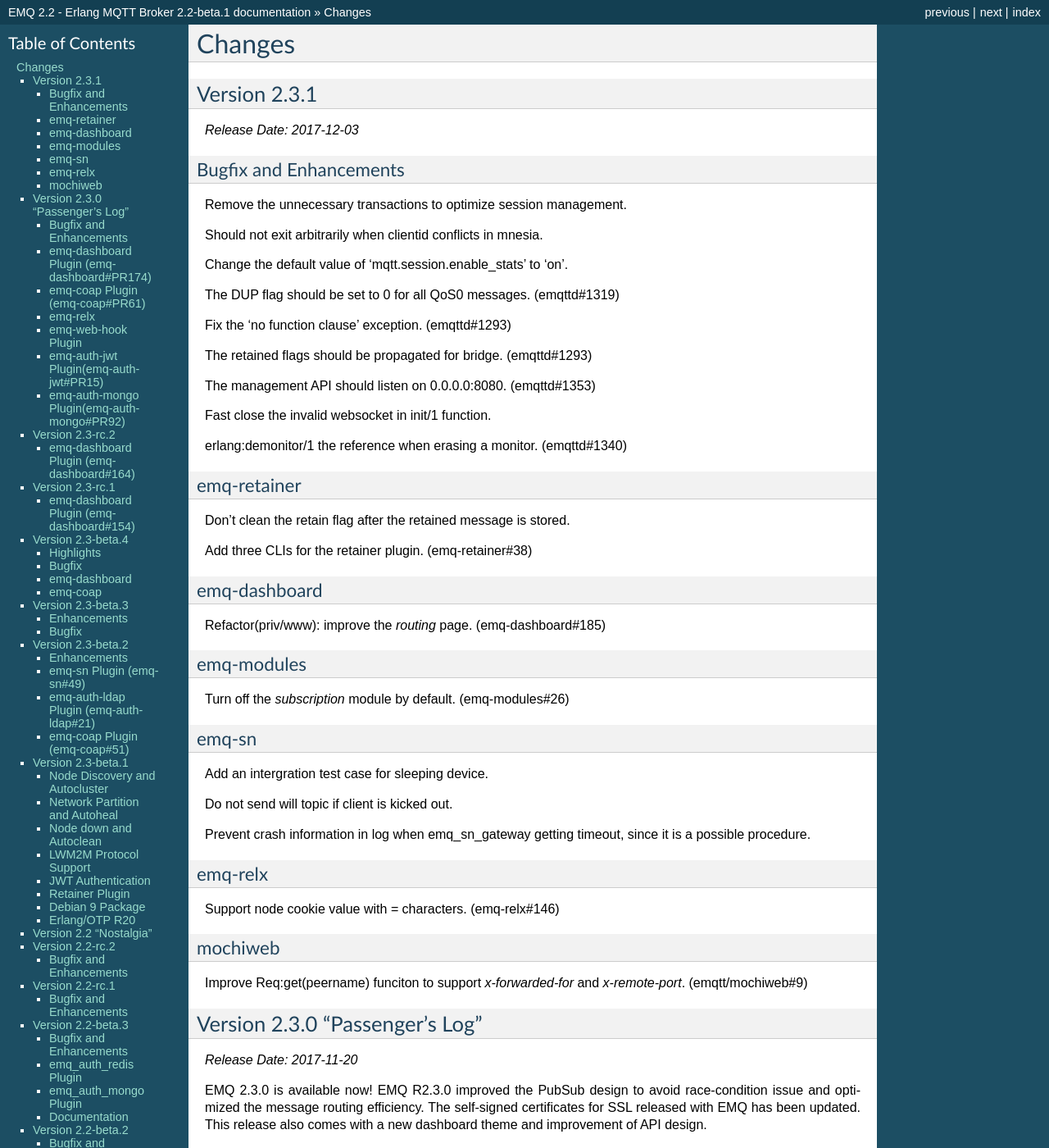
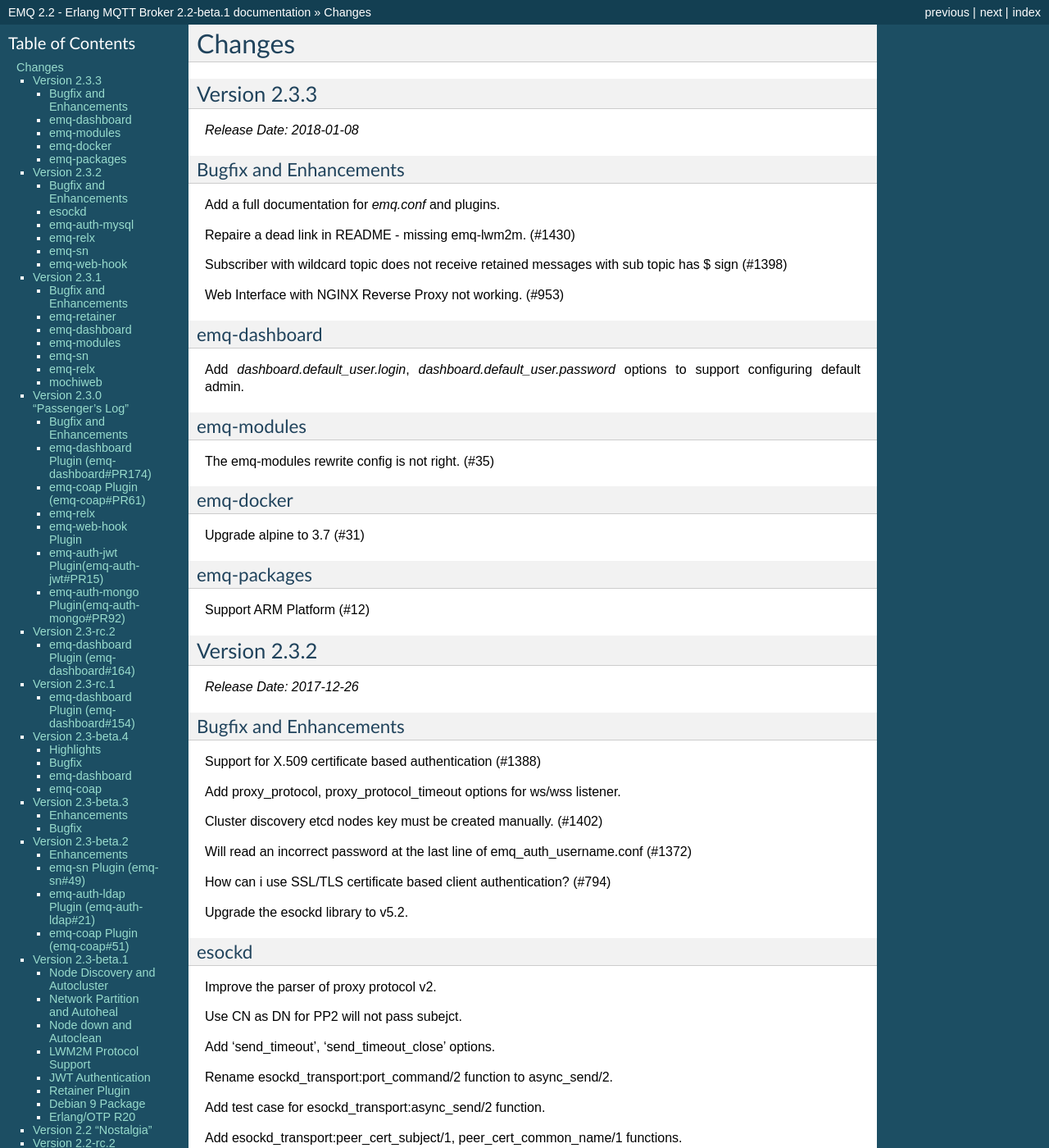
Before and after one commit to emqxarchive/emqx-docs-en, a Sphinx documentation site: the page built from source/changes.rst, in a window 1280 px wide and 1400 px high. Shown: the whole window at 82% size. Built offline with Sphinx 7.4.7, drawn with Linux system fonts in a browser that asks for light colours; some of the changed text lies outside the part shown.

Commit message:
Add release notes for version 2.3.3

```diff
--- a/source/changes.rst
+++ b/source/changes.rst
@@ -4,6 +4,106 @@
 =======
 Changes
 =======
+
+-------------
+Version 2.3.3
+-------------
+
+*Release Date: 2018-01-08*
+
+Bugfix and Enhancements
+-----------------------
+
+Add a full documentation for `emq.conf` and plugins.
+
+Repaire a dead link in README - missing emq-lwm2m. (#1430)
+
+Subscriber with wildcard topic does not receive retained messages with sub topic has $ sign (#1398)
+
+Web Interface with NGINX Reverse Proxy not working. (#953)
+
+emq-dashboard
+-------------
+
+Add `dashboard.default_user.login`, `dashboard.default_user.password` options to support configuring default admin.
+
+emq-modules
+-----------
+
+The emq-modules rewrite config is not right. (#35)
+
+emq-docker
+----------
+
+Upgrade alpine to 3.7 (#31)
+
+emq-packages
+------------
+
+Support ARM Platform (#12)
+
+.. _release_2.3.2:
+
+-------------
+Version 2.3.2
+-------------
+
+*Release Date: 2017-12-26*
+
+Bugfix and Enhancements
+-----------------------
+
+Support for X.509 certificate based authentication (#1388)
+
+Add proxy_protocol, proxy_protocol_timeout options for ws/wss listener.
+
+Cluster discovery etcd nodes key must be created manually. (#1402)
+
+Will read an incorrect password at the last line of emq_auth_username.conf (#1372)
+
+How can i use SSL/TLS certificate based client authentication? (#794)
+
+Upgrade the esockd library to v5.2.
+
+esockd
+------
+
+Improve the parser of proxy protocol v2.
+
+Use CN as DN for PP2 will not pass subejct.
+
+Add 'send_timeout', 'send_timeout_close' options.
+
+Rename esockd_transport:port_command/2 function to async_send/2.
+
+Add test case for esockd_transport:async_send/2 function.
+
+Add esockd_transport:peer_cert_subject/1, peer_cert_common_name/1 functions.
+
+emq-auth-mysql
+--------------
+
+Update depends on emqtt/mysql-otp.
+
+Fixed the issue that Cannot connect to MySQL 5.7 (#67).
+
+emq-relx
+--------
+
+Fix mergeconf/3 appending line break error. (#152)
+
+emq-sn
+------
+
+Fix crash in emq_sn_gateway:transform() function which handles SUBACK. (#57)
+
+Define macro SN_RC_MQTT_FAILURE. (#59)
+
+emq-web-hook
+------------
+
+Filter auth_failure client for disconnected hook. (#30)
+
 
 -------------
 Version 2.3.1
```
